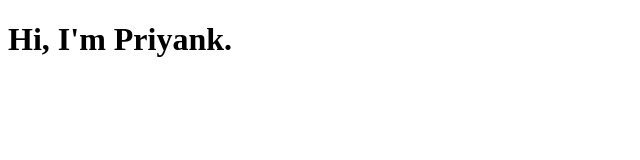
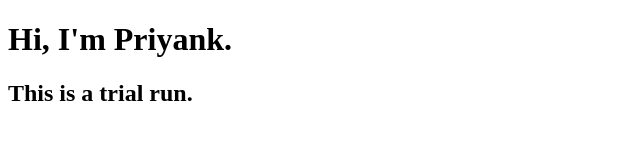
Before and after one commit to priyank-01/intro, a plain HTML site: page site/index.html in a window 1280 px wide. Shown: the whole page, without its empty margins (0-640 px from the left). Drawn offline with Linux system fonts and the light colour scheme.

Commit message:
Small modification

```diff
--- a/site/index.html
+++ b/site/index.html
@@ -7,7 +7,7 @@
 <body>
 
 <h1> Hi, I'm Priyank. </h1>
-
+<h2> This is a trial run. </h2>
 </body>
 
 </html>
```
